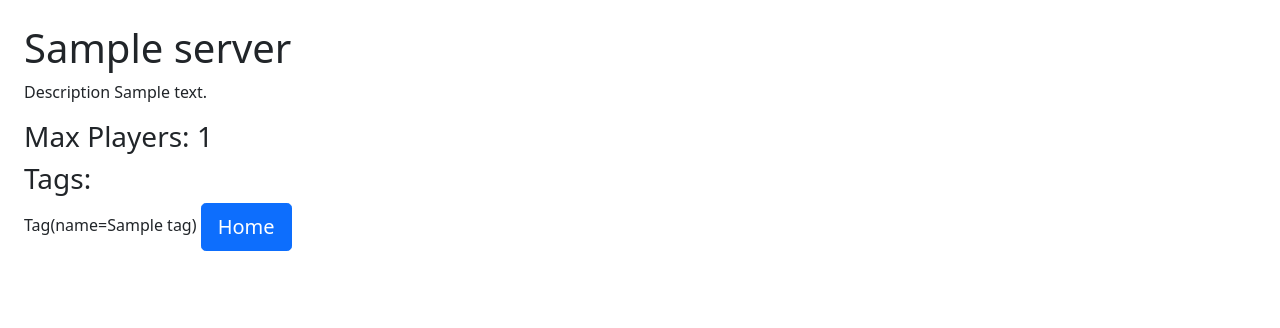
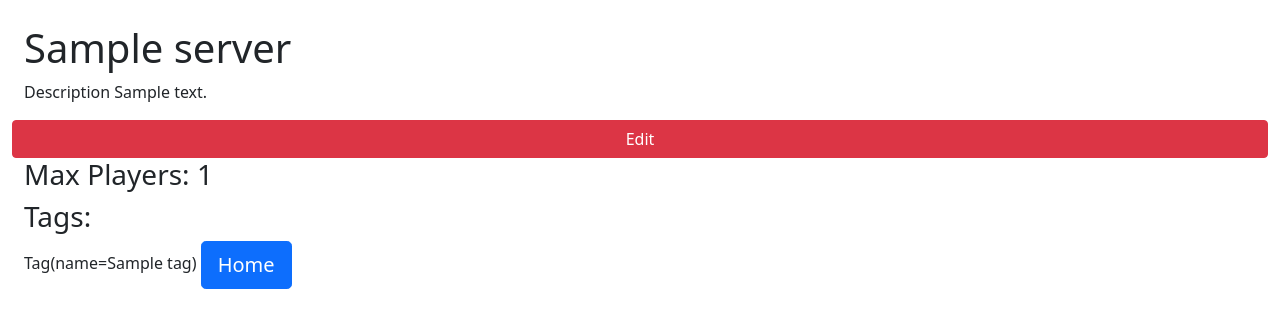
Before and after one commit to BaconB0TOrg/GCCWebProject, a Flask app: template templates/user-server.html in a window 1280 px wide. Shown: the part 50-378 px from the top of the page. Run offline with Flask 2, Linux system fonts and the light colour scheme; the template is opened without the code that fills it: values that come from a table or form of the project are taken from there, others are empty; tables that the repository leaves empty hold one stand-in row (values such as "Sample post").

Commit message:
Update user-server.html

```diff
--- a/templates/user-server.html
+++ b/templates/user-server.html
@@ -9,6 +9,9 @@
 <div>
   <h1>{{server.name}}</h1>
   <p>Description {{server.description}}</p>
+  <div class='row text-center'>
+    <a class="btn btn-danger editBtn">Edit</a>
+  </div>
   <h3>Max Players: {{server.max_players}}</h3>
   <h3>Tags:</h3>
   {% for tag in server.tags %}
```
